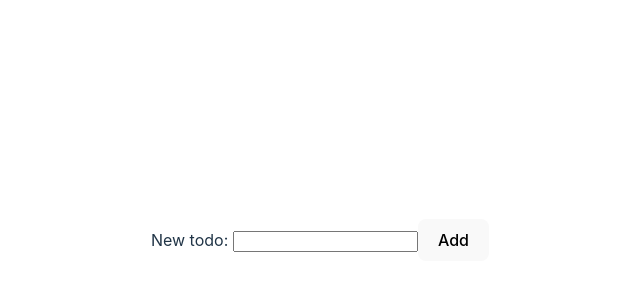
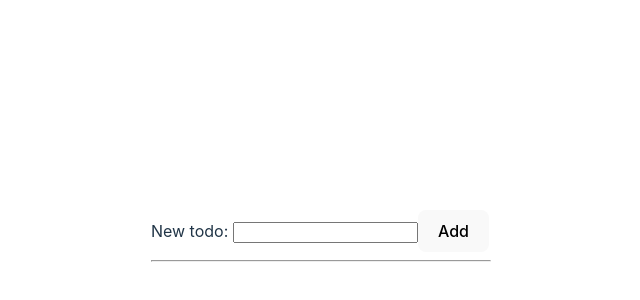
Before and after one commit to PapeMarc/Todo-App, a React (Vite) app: page / in a window 1280 px wide. Shown: the part 160-460 px from the top of the page, without its empty margins (320-960 px from the left). Built offline with nearby package versions, Linux system fonts and the light colour scheme.

Commit message:
Gruppieren nach erledigt Status

```diff
--- a/src/App.tsx
+++ b/src/App.tsx
@@ -5,7 +5,7 @@ import TodoList from "./components/TodoList";
 import { css } from "@emotion/css";
 
 function App() {
-   const [todos, setTodos] = useState<{ text: string, done: boolean }[]>([]);
+   const [todos, setTodos] = useState<{ text: string, done: boolean, id: string }[]>([]);
    const appCss = css`
     display: flex;
     flex-direction: column;
@@ -15,15 +15,13 @@ function App() {
    return <div className={appCss}>
       <TodoInput onAddClicked={(todoText: string) => {
          setTodos(
-            (oldTodos) => [...oldTodos, { text: todoText, done: false }]);
+            (oldTodos) => [...oldTodos, { text: todoText, done: false, id: (Date.now() * Math.random()).toString() }
+            ]);
       }} />
       <TodoList
          todos={todos}
-         onDoneChange={(done: boolean, index: number) => {
-            const todo = todos[index];
-            setTodos(
-               (oldTodos) => oldTodos.map((todo, _index) => _index === index ? Object.assign(todo, { done }) : todo)
-            )
+         onDoneChange={(done, id) => {
+            setTodos((oldTodos) => oldTodos.map((todo) => (todo.id === id ? Object.assign(todo, { done }) : todo)))
          }} />
    </div>;
 }
--- a/src/components/TodoList.tsx
+++ b/src/components/TodoList.tsx
@@ -10,20 +10,39 @@ font-size: 16px;
 
    return (
       <div className={cx(rootCss, flexColumn, flexCenter)}>
-         {todos.map(
-            (todo: { text: string, done: boolean }, index: number) => (
-               <div key={index} className={cx(flexRow, flexCenter)}>
+         {todos
+            .filter((todo) => !todo.done)
+            .map((todo) => (
+               <div key={todo.id} className={cx(flexRow, flexCenter)}>
                   <input
                      title="doneCheckbox"
                      type="checkbox"
-                     onChange={event => {
+                     checked={todo.done}
+                     onChange={(event) => {
                         const checked = event.target.checked;
-                        props.onDoneChange && props.onDoneChange(checked, index);
+                        props.onDoneChange && props.onDoneChange(checked, todo.id);
                      }}></input>
                   <span style={{ textDecoration: todo.done ? "line-through" : "none" }}>{todo.text}</span>
                </div>
             )
-         )}
+            )}
+         <hr style={{ width: "100%" }} />
+         {todos
+            .filter((todo) => todo.done)
+            .map((todo) => (
+               <div key={todo.id} className={cx(flexRow, flexCenter)}>
+                  <input
+                     title="doneCheckbox"
+                     type="checkbox"
+                     checked={todo.done}
+                     onChange={(event) => {
+                        const checked = event.target.checked;
+                        props.onDoneChange && props.onDoneChange(checked, todo.id);
+                     }}></input>
+                  <span style={{ textDecoration: todo.done ? "line-through" : "none" }}>{todo.text}</span>
+               </div>
+            )
+            )}
       </div>
    );
 }
```
